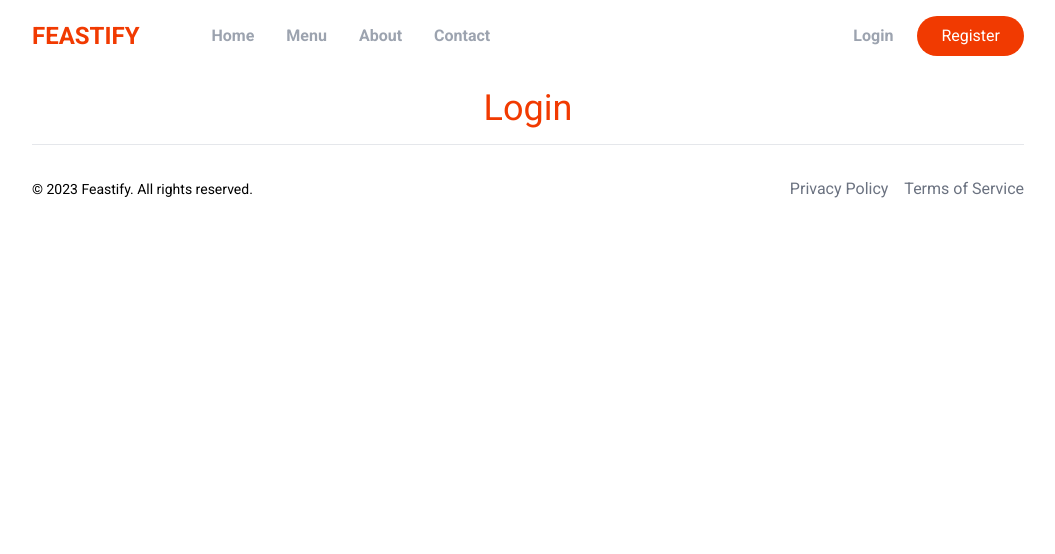
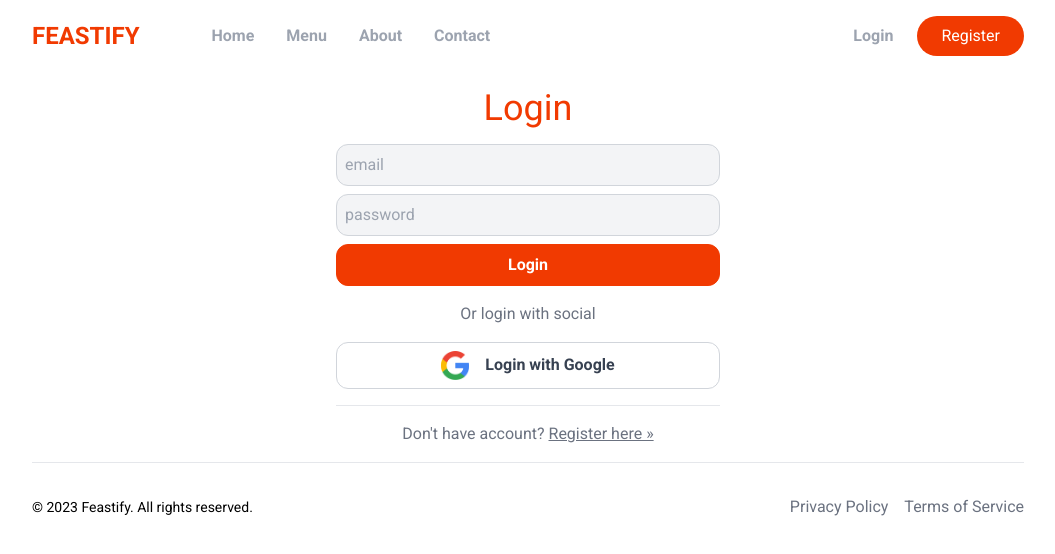
Before and after one commit to iamjabeed/food-ordering-app, a Next.js app: page /login in a window 1280 px wide. Shown: the top 554 px of the page, without its empty margins (112-1167 px from the left). Built offline with nearby package versions, Linux system fonts and the light colour scheme.

Commit message:
feat: login component UI

```diff
--- a/app/login/page.js
+++ b/app/login/page.js
@@ -1,7 +1,45 @@
+"use client";
+
+import Image from "next/image";
+import Link from "next/link";
+import { useState } from "react";
+
 const page = () => {
+  const [email, setEmail] = useState("");
+  const [password, setPassword] = useState("");
+  const [loading, setLoading] = useState(false);
+  const handleSubmit = () => {};
   return (
-    <section>
+    <section className="mt-8 ">
       <h1 className="text-center text-primary text-4xl mb-4">Login</h1>
+      <form onSubmit={handleSubmit} className="block max-w-sm mx-auto">
+        <input
+          type="email"
+          placeholder="email"
+          value={email}
+          onChange={(e) => setEmail(e.target.value)}
+          disabled={loading}
+        />
+        <input
+          type="password"
+          placeholder="password"
+          value={password}
+          onChange={(e) => setPassword(e.target.value)}
+          disabled={loading}
+        />
+        <button type="submit">Login</button>
+        <h4 className="my-4 text-center text-gray-500">Or login with social</h4>
+        <button className="flex items-center gap-4" disabled={loading}>
+          <Image src={"/google.png"} alt="google" width={28} height={28} />
+          Login with Google
+        </button>
+        <div className="text-center my-4 text-gray-500 border-t pt-4">
+          Don't have account?{" "}
+          <Link className="underline" href={"/register"}>
+            Register here &raquo;
+          </Link>
+        </div>
+      </form>
     </section>
   );
 };
```
